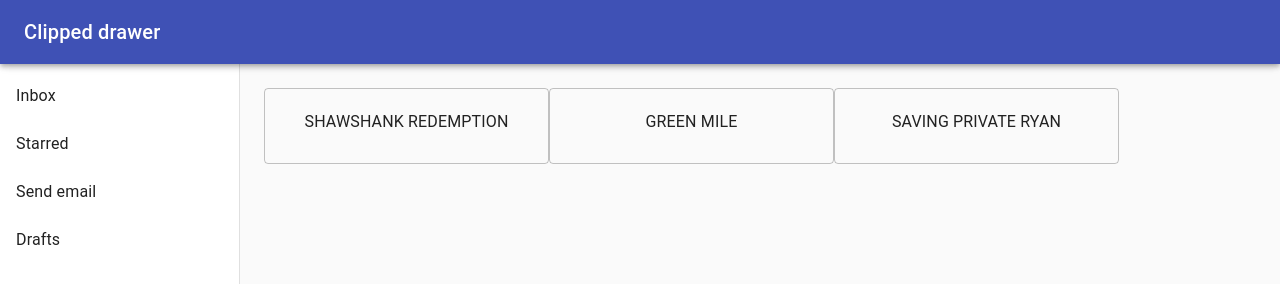
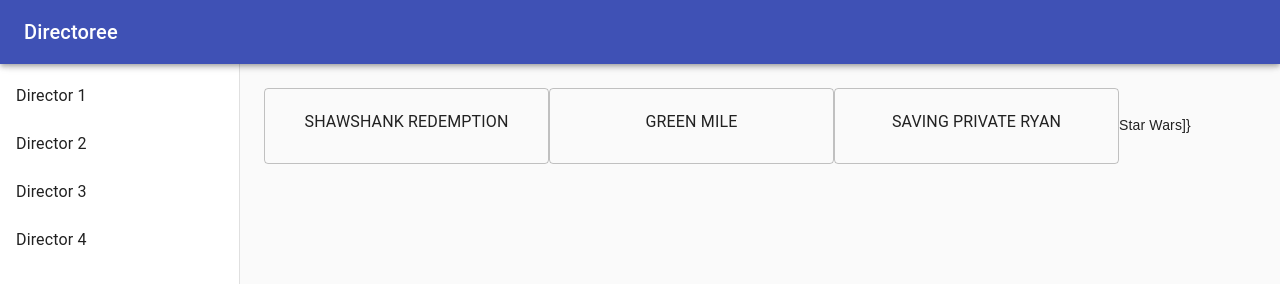
Before and after one commit to russelltchang/directoree, a React app: page / in a window 1280 px wide. Shown: the top 284 px of the page. Built offline with nearby package versions, Linux system fonts and the light colour scheme.

Commit message:
package updates

```diff
--- a/src/components/App.js
+++ b/src/components/App.js
@@ -1,6 +1,7 @@
-import React from "react";
+import React, {useState} from "react";
 import {BrowserRouter as Router, Switch, Route, Link, Redirect } from 'react-router-dom';
-import Movie from "./Movie"
+import { data } from "./data.js"
+import Movies from "./Movies"
 import { makeStyles } from '@material-ui/core/styles';
 import Drawer from '@material-ui/core/Drawer';
 import CssBaseline from '@material-ui/core/CssBaseline';
@@ -38,6 +39,8 @@
 
 export default function App() {
   const classes = useStyles();
+  const [director, setDirector] = useState('Steven Spielberg');
+  const directors = ['Director 1', 'Director 2', 'Director 3', 'Director 4']
 
   return (
     <div className={classes.root}>
@@ -45,7 +48,7 @@
       <AppBar position="fixed" className={classes.appBar}>
         <Toolbar>
           <Typography variant="h6" noWrap>
-            Clipped drawer
+            Directoree
           </Typography>
         </Toolbar>
       </AppBar>
@@ -59,8 +62,8 @@
         <Toolbar />
         <div className={classes.drawerContainer}>
           <List>
-            {['Inbox', 'Starred', 'Send email', 'Drafts'].map((text, index) => (
-              <ListItem button key={text}>
+            {directors.map((text, i) => (
+              <ListItem button key={i}>
                 <ListItemText primary={text} />
               </ListItem>
             ))}
@@ -69,7 +72,9 @@
       </Drawer>
       <main className={classes.content}>
         <Toolbar />
-        <Movie/>
+        <Movies/>
+        {data['Steven Spielberg'][0].name}
+        ]}
       </main>
     </div>
   );
--- a/src/components/Movie.js
+++ b/src/components/Movies.js
@@ -9,13 +9,14 @@
   }
 }
 
-class Movie extends React.Component {
+class Movies extends React.Component {
   constructor(props) {
     super(props);
   }
 
   render() {
     var movieList = ['Shawshank Redemption', 'Green Mile', 'Saving Private Ryan']
+    //take the above out...use props and a separate data file to pull movies on click
     var movies = movieList.map((movie, i)=>
       <Card style={style.movie} variant="outlined">
         <CardContent>
@@ -34,4 +35,4 @@
   }
 }
 
-export default Movie;
+export default Movies;
--- /dev/null
+++ b/src/components/data.js
@@ -0,0 +1,6 @@
+var data = {
+      'Steven Spielberg': [{'name': 'Star Wars', 'year': '1979', 'rating': 7.7}, {'name': 'Star Wars', 'year': '1979', 'rating': 7.7}, {'name': 'Star Wars', 'year': '1979', 'rating': 7.7}, {'name': 'Star Wars', 'year': '1979', 'rating': 7.7}, {'name': 'Star Wars', 'year': '1979', 'rating': 7.7}, {'name': 'Star Wars', 'year': '1979', 'rating': 7.7}, {'name': 'Star Wars', 'year': '1979', 'rating': 7.7}, {'name': 'Star Wars', 'year': '1979', 'rating': 7.7}, {'name': 'Star Wars', 'year': '1979', 'rating': 7.7}, {'name': 'Star Wars', 'year': '1979', 'rating': 7.7}],
+      'Francis Ford Coppola': []
+}
+
+export { data };
--- a/src/index.html
+++ b/src/index.html
@@ -1,6 +1,6 @@
 <!DOCTYPE html>
 <head>
-    <title>Project Name</title>
+    <title>Directoree</title>
     <meta name="viewport" content="maximum-scale=1, minimum-scale=1,initial-scale=1,width=device-width,shrink-to-fit=no"/>
     <meta charset="UTF-8"> <!--For emojis to display correctly across browsers -->
     <link rel="stylesheet" href="https://cdnjs.cloudflare.com/ajax/libs/font-awesome/4.7.0/css/font-awesome.min.css">
```
Also changed, not shown: package.json (+9 -13 lines), 1 other file.
